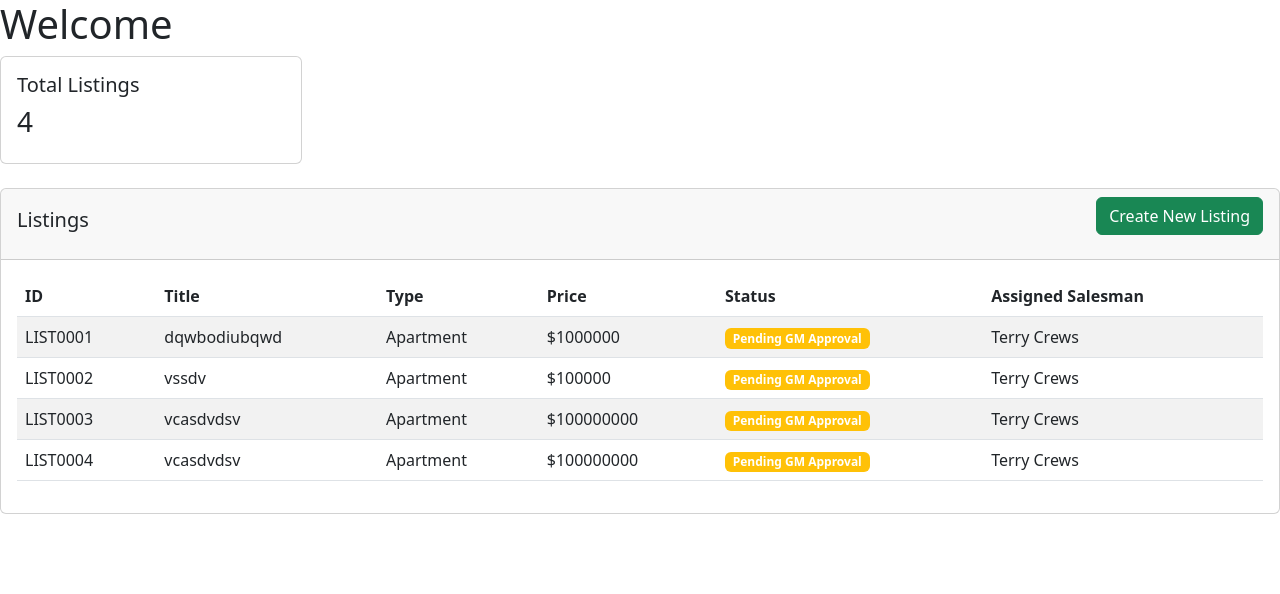
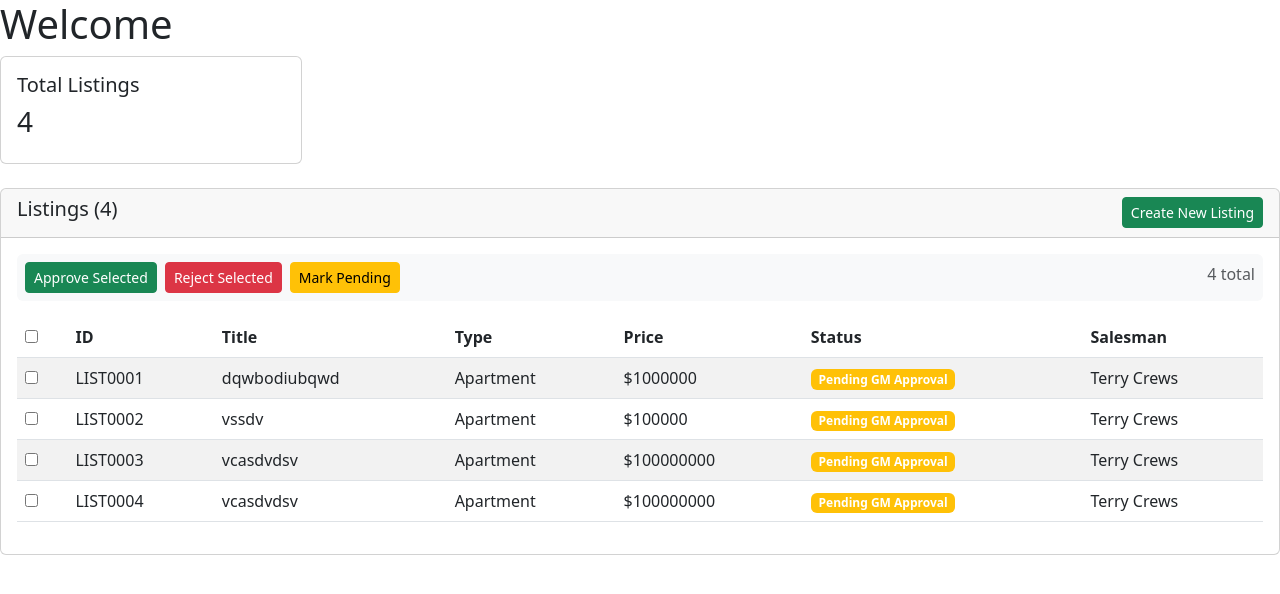
Before and after one commit to Krishnaprakkash/CRM-Real-Estate-Django, a Django app: template dashboards/templates/dashboards/manager_dashboard.html in a window 1280 px wide. Shown: the top 594 px of the page. Run offline with Django 5.2, Linux system fonts and the light colour scheme; the template is opened without the code that fills it: values that come from a table or form of the project are taken from there, others are empty; a user stored in the database is signed in; data comes from the database, SQL or seed files in the repository; both versions use the stored data as it was after the commit.

Commit message:
Batch Approve/Reject By Manager

```diff
--- a/dashboards/templates/dashboards/manager_dashboard.html
+++ b/dashboards/templates/dashboards/manager_dashboard.html
@@ -3,52 +3,73 @@
 {% block title %}Manager Dashboard{% endblock %}
 
 {% block content %}
+{{ block.super }}
 
-{{ block.super }}
-    <!-- Listings Table -->
+<!-- COMPLETE BATCH FORM - WRAPS EVERYTHING -->
+<form method="post" id="batch-form">
+    {% csrf_token %}
+
     <div class="card">
         <div class="card-header d-flex justify-content-between align-items-center">
-            <h5>Listings</h5>
+            <h5>Listings ({{ listings|length }})</h5>
             {% if perms.inventory.add_listing %}
-                <div class="mb-3">
-                    {% if user.role == 'Salesman' %}
-                        <a href="{% url 'inventory:listing_create_salesman' %}" class="btn btn-success">
-                            Create New Listing
-                        </a>
-                    {% elif user.role == 'Manager' %}
-                        <a href="{% url 'inventory:listing_create_manager' %}" class="btn btn-success">
-                            Create New Listing (Assign Salesman)
-                        </a>
-                    {% endif %}
-                </div>
+            <div class="d-flex gap-2">
+                <a href="{% url 'inventory:listing_create_manager' %}" class="btn btn-success btn-sm">
+                    Create New Listing
+                </a>
+            </div>
             {% endif %}
         </div>
+
         <div class="card-body">
+            <!-- BATCH ACTION BUTTONS -->
+            <div class="d-flex gap-2 mb-3 p-2 bg-light rounded">
+                <button type="button" class="btn btn-success btn-sm" onclick="setAction('approve')">
+                    Approve Selected
+                </button>
+                <button type="button" class="btn btn-danger btn-sm" onclick="setAction('reject')">
+                    Reject Selected
+                </button>
+                <button type="button" class="btn btn-warning btn-sm" onclick="setAction('pending')">
+                    Mark Pending
+                </button>
+                <span class="ms-auto text-muted">{{ listings|length }} total</span>
+            </div>
+
+            <!-- HIDDEN FIELDS - MUST BE HERE -->
+            <input type="hidden" name="action" id="batch-action" value="">
+            <input type="hidden" name="rejection_reason" id="rejection-reason" value="">
+
+            <!-- CHECKBOX TABLE -->
             {% if listings %}
             <table class="table table-striped">
                 <thead>
                     <tr>
+                        <th><input type="checkbox" id="select_all" onchange="toggleSelectAll(this)"> </th>
                         <th>ID</th>
                         <th>Title</th>
                         <th>Type</th>
                         <th>Price</th>
                         <th>Status</th>
-                        <th>Assigned Salesman</th>
+                        <th>Salesman</th>
                     </tr>
                 </thead>
                 <tbody>
                     {% for listing in listings %}
                     <tr>
+                        <td>
+                            <input type="checkbox" name="listing_ids" value="{{ listing.id }}" class="listing-checkbox">
+                        </td>
                         <td>{{ listing.id }}</td>
                         <td>{{ listing.title }}</td>
                         <td>{{ listing.get_type_display }}</td>
                         <td>${{ listing.proposed_price|floatformat:0 }}</td>
                         <td>
-                            <span class="badge bg-{% if listing.status == 'Approved' %}success{% elif listing.status == 'Pending GM Approval' %}warning{% else %}danger{% endif %}">
+                            <span class="badge bg-{% if listing.status == 'Approved' %}success{% elif listing.status == 'Pending GM Approval' %}warning{% elif listing.status == 'REJECTED' %}danger{% else %}secondary{% endif %}">
                                 {{ listing.get_status_display }}
                             </span>
                         </td>
-                        <td>{{ listing.assigned_salesman.get_full_name }}</td>
+                        <td>{{ listing.assigned_salesman.get_full_name|default:listing.assigned_salesman.username|default:"—" }}</td>
                     </tr>
                     {% endfor %}
                 </tbody>
@@ -58,5 +79,5 @@
             {% endif %}
         </div>
     </div>
-</div>
+</form>
 {% endblock %}
--- a/inventory/models.py
+++ b/inventory/models.py
@@ -58,6 +58,7 @@ class Listing(models.Model):
         related_name='assigned_salesmen',
         limit_choices_to={'role': 'Salesman'},
     )
+    comments = models.TextField(null=True, max_length=100, blank=True)
 
 
     def __str__(self):
--- a/templates/base.html
+++ b/templates/base.html
@@ -8,6 +8,38 @@
     </title>
     <link rel="stylesheet" href="https://cdn.jsdelivr.net/npm/bootstrap@5.3.0/dist/css/bootstrap.min.css">
 </head>
+
+<script>
+    function toggleSelectAll(source) {
+        const table = source.closest('table');
+        const checkboxes = document.querySelectorAll('input.listing-checkbox');
+        checkboxes.forEach(cb => cb.checked = source.checked);
+        console.log(`Toggled ${checkboxes.length} checkboxes`);
+    }
+
+    function setAction(action) {
+        console.log('Action clicked:', action);
+
+        const selected = document.querySelectorAll('input.listing-checkbox:checked');
+        if (selected.length === 0) {
+            alert(`Please select at least one listing first!`);
+            return;
+        }
+
+        if (action === 'reject') {
+            const reason = prompt('Enter rejection reason (required):');
+            if (!reason || !reason.trim()) {
+                alert('Rejection reason is required!');
+                return;
+            }
+            document.getElementById('rejection-reason').value = reason;
+        }
+
+        document.getElementById('batch-action').value = action;
+        console.log(`Submitting ${selected.length} listings for ${action}`);
+        document.getElementById('batch-form').submit();
+    }
+    </script>
 <body>
     {% block content %}
     {% endblock %}
```
Also changed, not shown: dashboards/views.py (+34 -1 lines), db.sqlite3, inventory/migrations/0003_listing_commentss.py (added), inventory/migrations/0004_rename_commentss_listing_comments.py (added), inventory/migrations/0005_alter_listing_comments.py (added).
